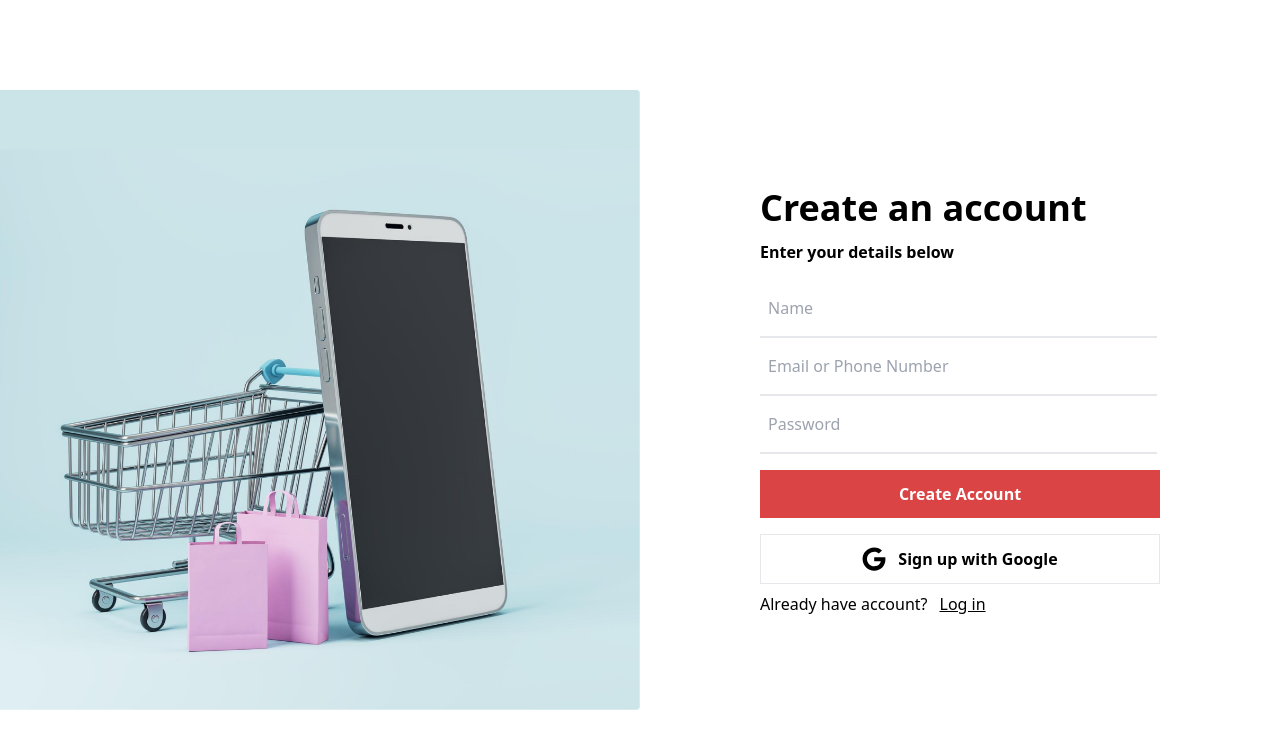
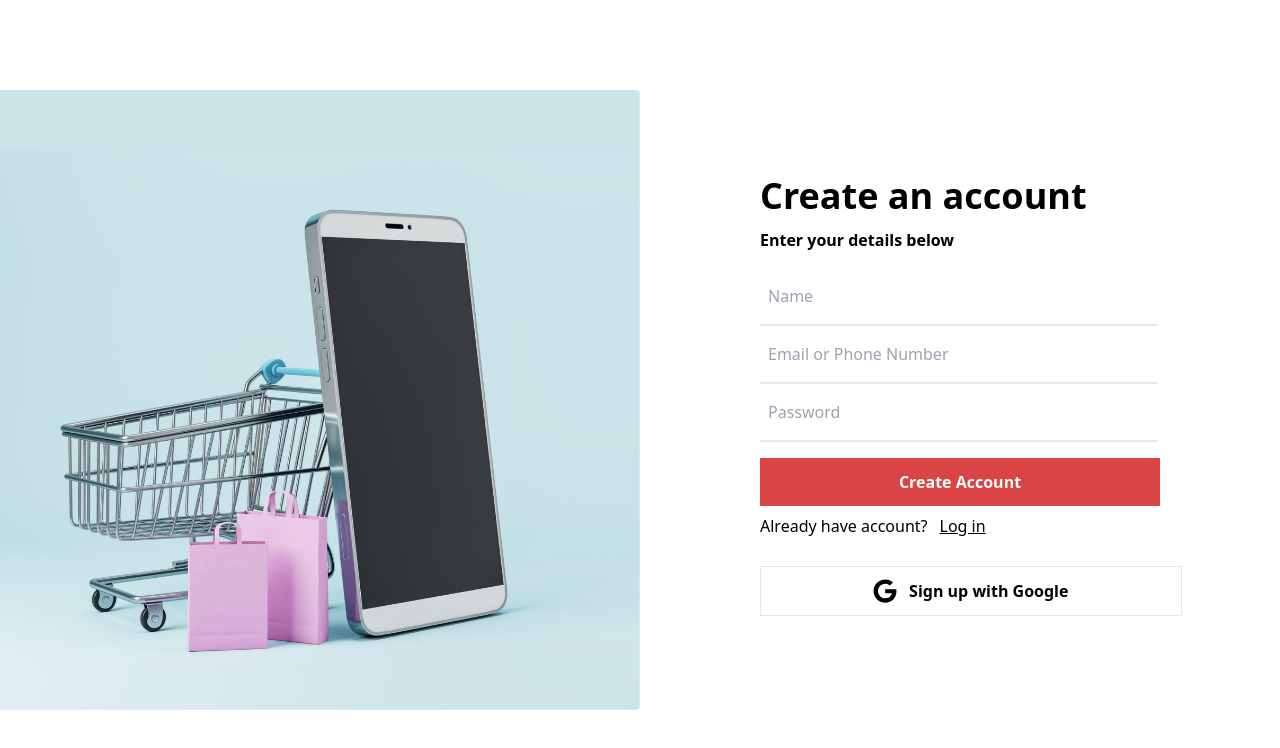
Before and after one commit to GEEKYFOCUS/Electronics_store, a React (Vite) app: page /signup in a window 1280 px wide. Shown: the top 748 px of the page. Built offline with nearby package versions, Linux system fonts and the light colour scheme.

Commit message:
signup button

```diff
--- a/src/features/authentication/LoginForm.jsx
+++ b/src/features/authentication/LoginForm.jsx
@@ -23,7 +23,7 @@ function LoginForm() {
     );
   }
   return (
-    <div className="md:flex lg:gap-20 md:gap-12 items-center md:justify-between">
+    <div className="md:flex gap-36 md:gap-12 items-center">
       <img src="img/signup.png" alt="signup" className="md:w-[50%]" />
       <div className="m-6">
         <div>
--- a/src/features/authentication/SignupForm.jsx
+++ b/src/features/authentication/SignupForm.jsx
@@ -91,10 +91,6 @@ function SignupForm() {
             <button className="bg-[#db4444] py-3 px-4 text-white font-semibold">
               Create Account
             </button>
-            <button className=" border gap-3 flex justify-center text-black py-3 px-4 font-semibold">
-              <FaGoogle size={24} />
-              <p>Sign up with Google</p>
-            </button>
           </div>
         </form>
 
@@ -104,6 +100,11 @@ function SignupForm() {
             Log in
           </Link>
         </span>
+
+        <button className=" border my-5 w-[85%] gap-3 flex justify-center text-black py-3 px-4 font-semibold">
+          <FaGoogle size={24} />
+          <p>Sign up with Google</p>
+        </button>
       </div>
     </div>
   );
--- a/src/features/cart/usePaystack.js
+++ b/src/features/cart/usePaystack.js
@@ -1,14 +1,6 @@
 import { usePaystackPayment } from "react-paystack";
 
-export const usePaystack = ({
-  email,
-  amount,
-  name,
-  phone,
-  publicKey,
-  onSuccess,
-  onClose,
-}) => {
+export const usePaystack = ({ email, amount, name, phone, publicKey }) => {
   const config = {
     reference: new Date().getTime().toString(),
     email,
```
Also changed, not shown: src/pages/Checkout.jsx (line endings or trailing spaces).
